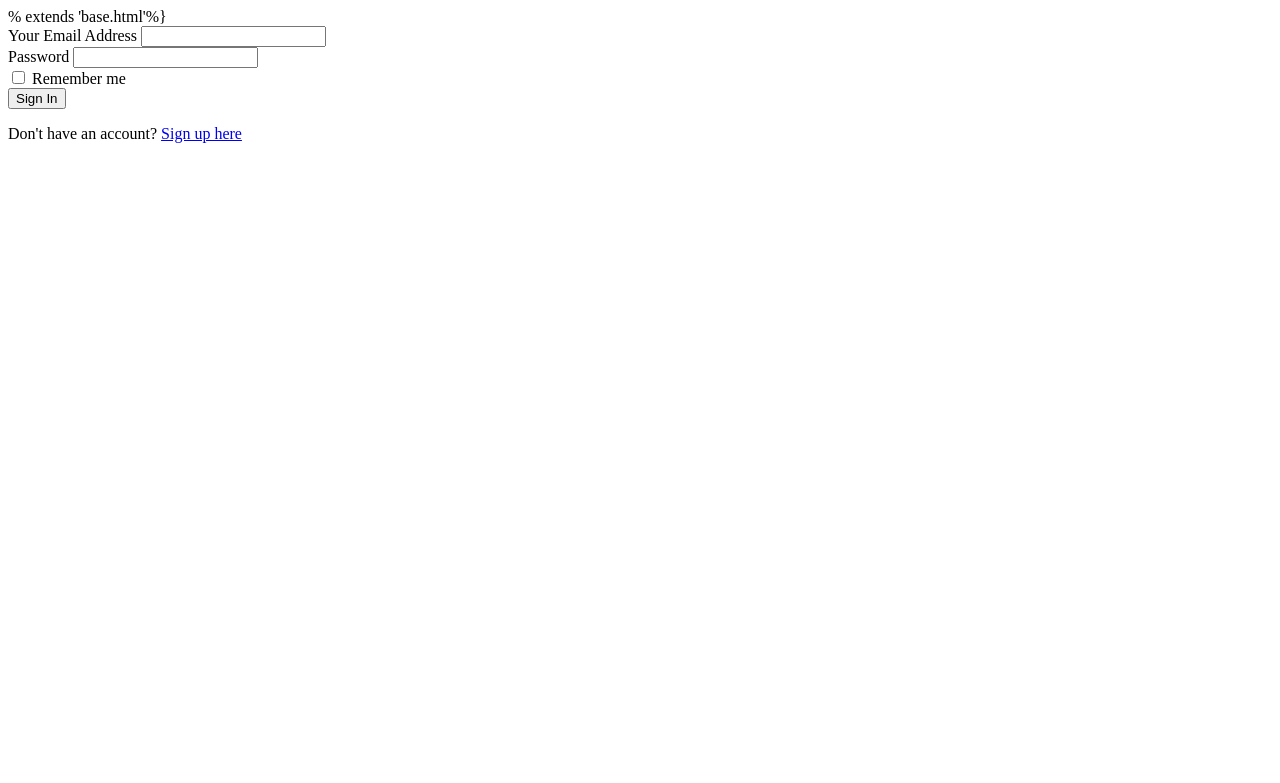
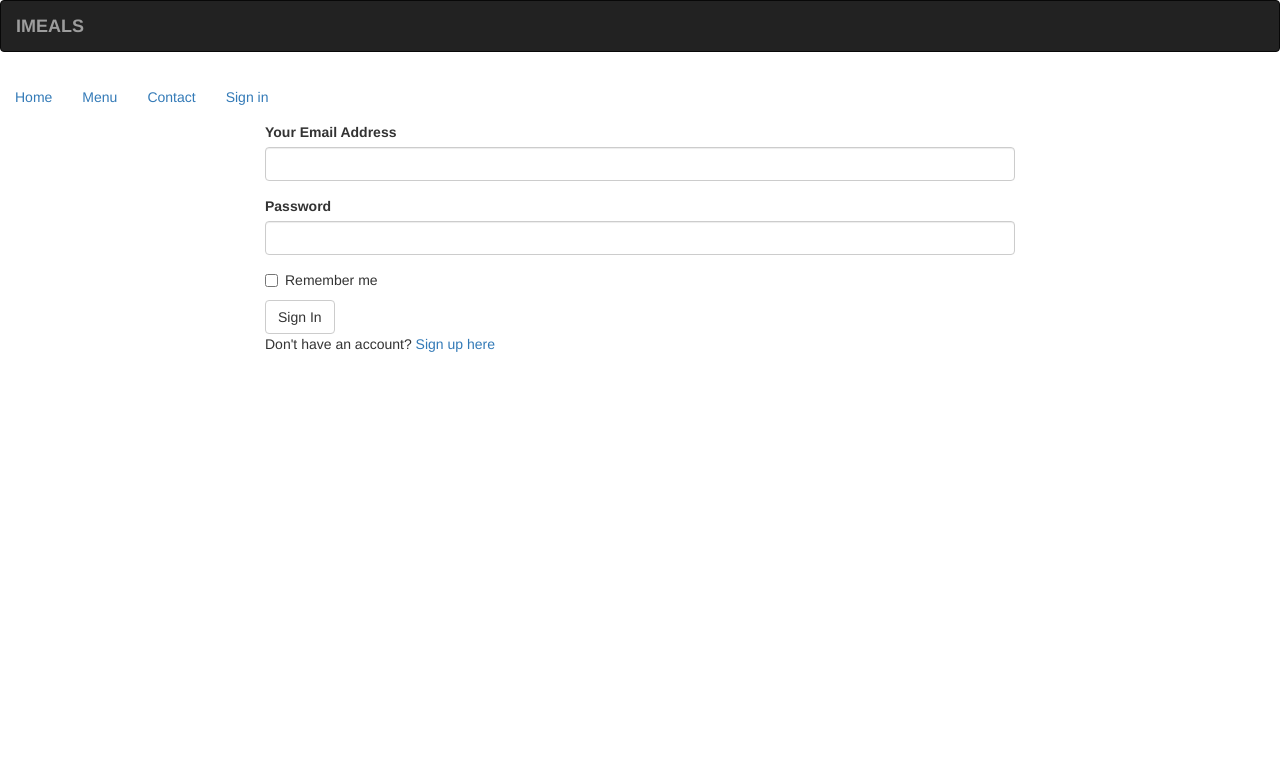
Before and after one commit to kahenya-anita/IMeal, a Flask app: template app/templates/auth/login.html in a window 1280 px wide. Shown: the top 783 px of the page. Run offline with Flask 2, Linux system fonts and the light colour scheme; the template is opened without the code that fills it: values that come from a table or form of the project are taken from there, others are empty; some libraries are stand-ins or nearby versions; some web fonts are replaced.

Commit message:
add changes

```diff
--- a/app/auth/views.py
+++ b/app/auth/views.py
@@ -20,15 +20,13 @@ def login():
 
         flash('Invalid username or Password')
 
-
-
+    return redirect(url_for("auth/login.html", login_form=login_form))
 
 @auth.route('/logout')
 
 def logout():
     logout_user()
     return redirect(url_for("main.index"))
-
 
 
 @auth.route('/register',methods = ["GET","POST"])
@@ -42,4 +40,4 @@ def register():
         mail_message('Welcome to Imeals','email/welcome_user',user.email,user=user)
         return redirect(url_for('auth.login'))
         title = "New Account"
-    return render_template('auth/register.html',registration_form = form)
+    return render_template("auth/register.html",registration_form = form)
--- a/app/templates/auth/login.html
+++ b/app/templates/auth/login.html
@@ -1,4 +1,4 @@
-% extends 'base.html'%}
+{% extends 'base.html'%}
 {% import 'bootstrap/wtf.html' as wtf%}
 
 {% block content %}
```
